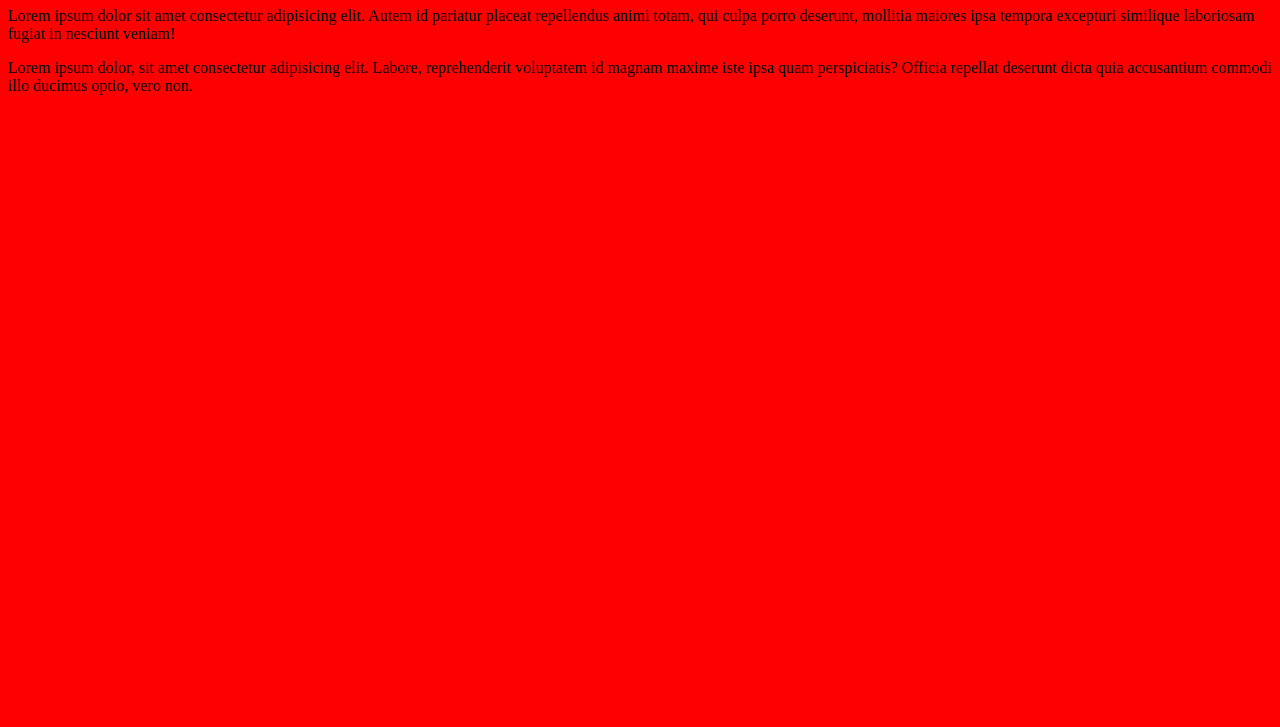
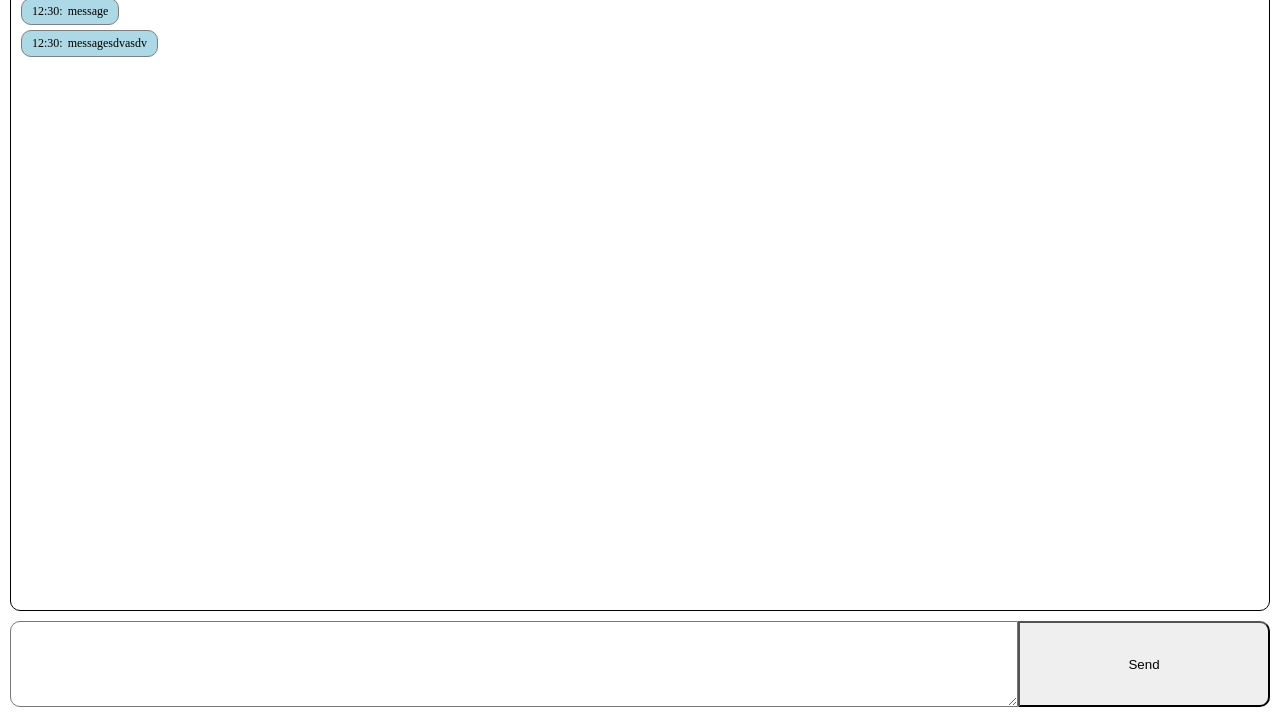
Before and after one commit to ArthurFAmaral95/LiveChat, a website: page index.html in a window 1280 px wide. Shown: the part 73-800 px from the top of the page. Drawn offline with Linux system fonts and the light colour scheme.

Commit message:
chat layout

```diff
--- a/index.html
+++ b/index.html
@@ -9,18 +9,26 @@
     <title>Chat</title>
   </head>
   <body>
-    <h1>Chat</h1>
-    <p>
-      Lorem ipsum dolor sit amet consectetur adipisicing elit. Autem id pariatur
-      placeat repellendus animi totam, qui culpa porro deserunt, mollitia
-      maiores ipsa tempora excepturi similique laboriosam fugiat in nesciunt
-      veniam!
-    </p>
-    <p>
-      Lorem ipsum dolor, sit amet consectetur adipisicing elit. Labore,
-      reprehenderit voluptatem id magnam maxime iste ipsa quam perspiciatis?
-      Officia repellat deserunt dicta quia accusantium commodi illo ducimus
-      optio, vero non.
-    </p>
+    <header>
+      <h1>Chat</h1>
+    </header>
+    <main>
+      <section class="chat-box">
+        <div class="message">
+          <span class="message-time">12:30:</span>
+          <span class="message-text">message</span>
+        </div>
+        <div class="message">
+          <span class="message-time">12:30:</span>
+          <span class="message-text">messagesdvasdv</span>
+        </div>
+      </section>
+    </main>
+    <footer>
+      <form>
+        <textarea name="message" id="message-input"></textarea>
+        <button>Send</button>
+      </form>
+    </footer>
   </body>
 </html>
--- a/web/styles/chat.css
+++ b/web/styles/chat.css
@@ -1,3 +1,108 @@
+* {
+  margin: 0;
+  padding: 0;
+  box-sizing: border-box;
+}
+
+:root {
+  font-size: 62.5%;
+}
+
+html,
 body {
-  background-color: red;
+  width: 100%;
+  height: 100%;
+
+  min-width: 32rem;
+  min-height: 53rem;
 }
+body {
+  padding: 1rem;
+
+  display: grid;
+  grid-template-areas:
+    'header'
+    'main'
+    'footer';
+
+  grid-template-rows: 5rem 80% 1fr;
+}
+
+header {
+  grid-area: header;
+}
+
+main {
+  grid-area: main;
+}
+
+footer {
+  grid-area: footer;
+
+  padding-block: 1rem;
+}
+
+h1 {
+  font-size: 3rem;
+}
+
+.chat-box {
+  width: 100%;
+  height: 100%;
+
+  overflow: hidden;
+
+  border: 1px solid black;
+  border-radius: 1rem;
+
+  padding: 1rem;
+
+  display: flex;
+  flex-direction: column;
+  gap: 0.5rem;
+}
+
+.message {
+  border: 1px solid gray;
+  border-radius: 1rem;
+
+  padding: 0.5rem 1rem;
+
+  display: flex;
+  align-items: center;
+  gap: 0.5rem;
+
+  width: fit-content;
+
+  background-color: lightblue;
+}
+
+.message span {
+  font-size: 1.2rem;
+}
+
+form {
+  height: 100%;
+}
+
+form {
+  display: grid;
+
+  grid-template-columns: 80% 20%;
+}
+
+textarea {
+  border-top-left-radius: 1rem;
+  border-bottom-left-radius: 1rem;
+
+  padding: 0.5rem 1rem;
+
+  height: 100%;
+}
+
+button {
+  cursor: pointer;
+
+  border-top-right-radius: 1rem;
+  border-bottom-right-radius: 1rem;
+}
```
